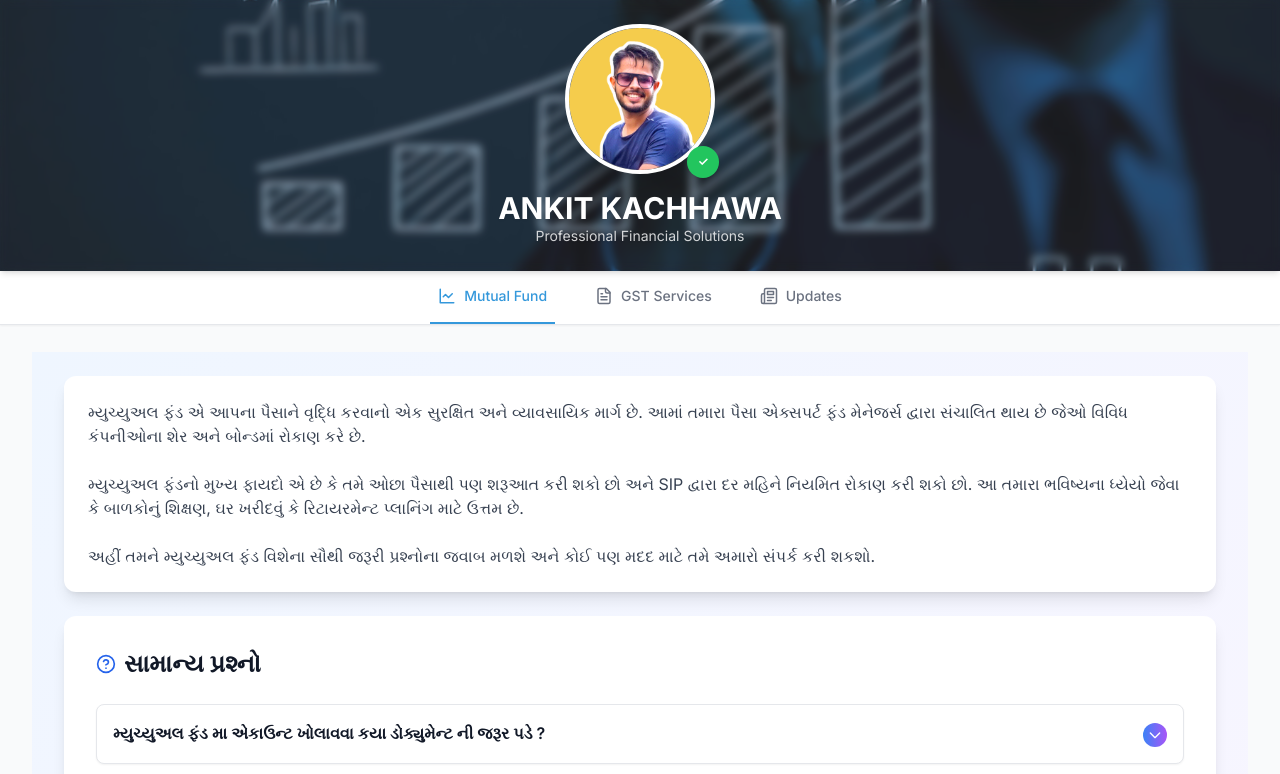
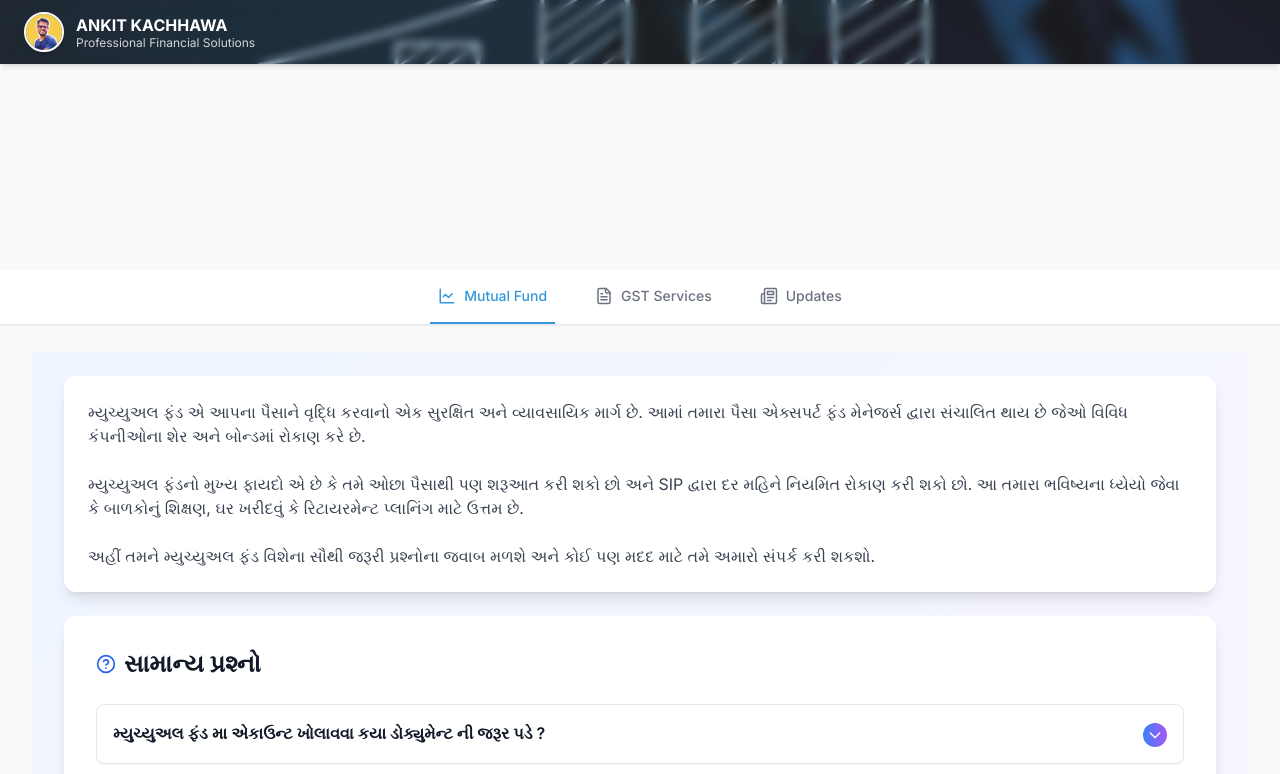
Before and after one commit to AnkitKachhawa1/aaaa, a React (Vite) app: page /mutualfund in a window 1280 px wide. Shown: the top 774 px of the page. Built offline with nearby package versions, Linux system fonts and the light colour scheme.

Commit message:
Update Header.tsx

```diff
--- a/src/components/Header.tsx
+++ b/src/components/Header.tsx
@@ -7,28 +7,22 @@ const Header: React.FC = () => {
       className="fixed top-0 left-0 w-full z-50 bg-cover bg-center shadow-md"
       style={{ backgroundImage: 'url("/header-bg.jpg")' }}
     >
-      <div className="backdrop-brightness-95 backdrop-blur-sm py-6 flex flex-col items-center">
-        {/* Profile Image with Shadow */}
-        <div className="relative mb-4">
-          <div className="w-[150px] h-[150px] rounded-full overflow-hidden border-4 border-white shadow-2xl">
+      <div className="backdrop-brightness-95 backdrop-blur-sm h-16 flex items-center px-6">
+        {/* Profile Pic, Name, and Description - all in a row, left-aligned */}
+        <div className="flex items-center">
+          <div className="w-10 h-10 rounded-full overflow-hidden border-2 border-white shadow-md mr-3">
             <img
               src="/profile.jpg"
               alt="Ankit Kachhawa"
               className="w-full h-full object-cover"
             />
           </div>
-          {/* Verified Checkmark */}
-          <div className="absolute -bottom-1 -right-1 bg-green-500 text-white rounded-full w-8 h-8 flex items-center justify-center shadow-md">
-            <span className="text-xs font-bold">✓</span>
-          </div>
-        </div>
-        {/* Name and Tagline */}
-        <div className="text-center text-white drop-shadow-sm">
-          <Link to="/" className="inline-block">
-            <h1 className="text-3xl font-bold">ANKIT KACHHAWA</h1>
-            <p className="text-sm text-white/80">Professional Financial Solutions</p>
+          <Link to="/" className="flex flex-col justify-center">
+            <span className="text-base font-bold text-white leading-tight">ANKIT KACHHAWA</span>
+            <span className="text-xs text-white/80 leading-tight">Professional Financial Solutions</span>
           </Link>
         </div>
+        {/* Future nav/buttons can go here */}
       </div>
     </header>
   );
```
